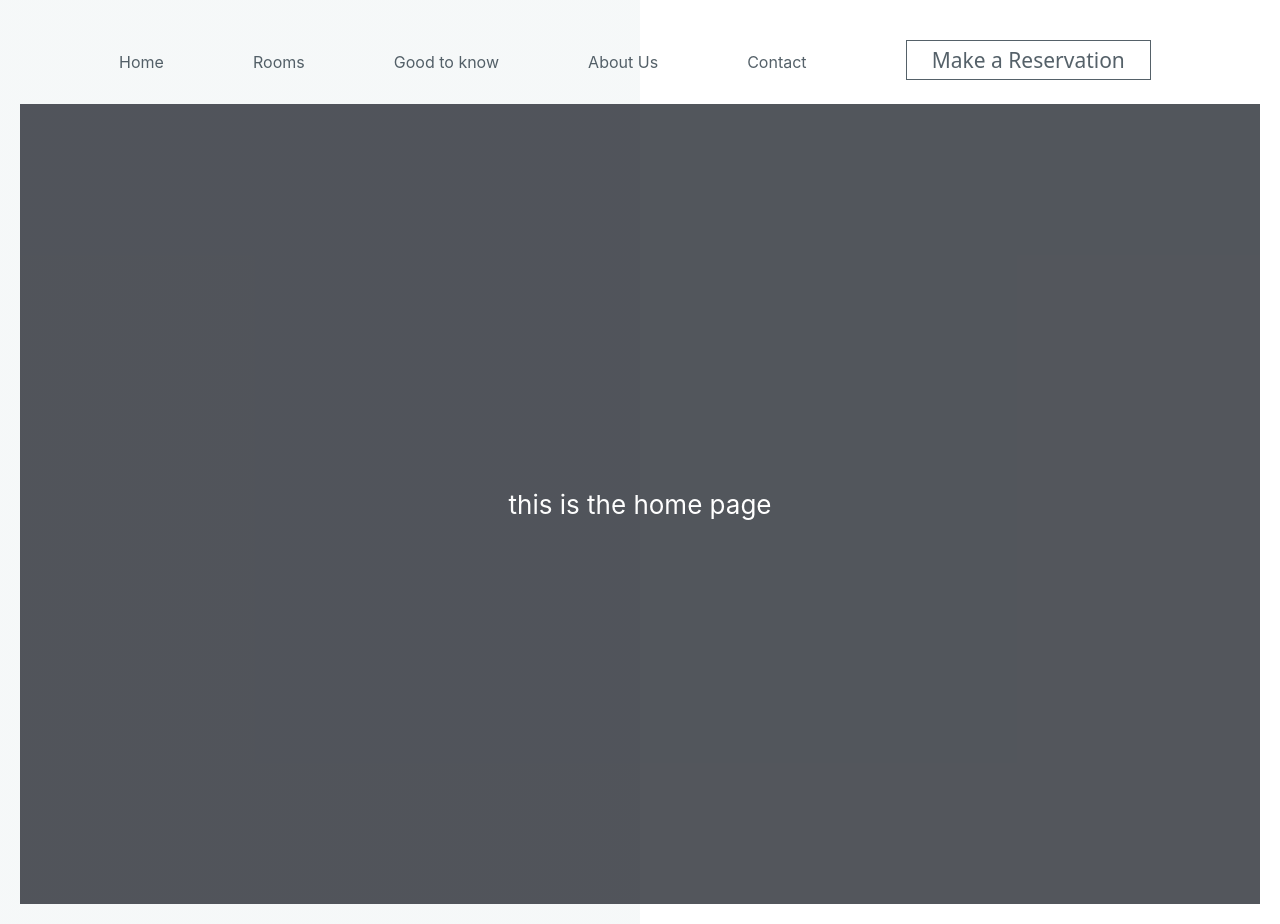
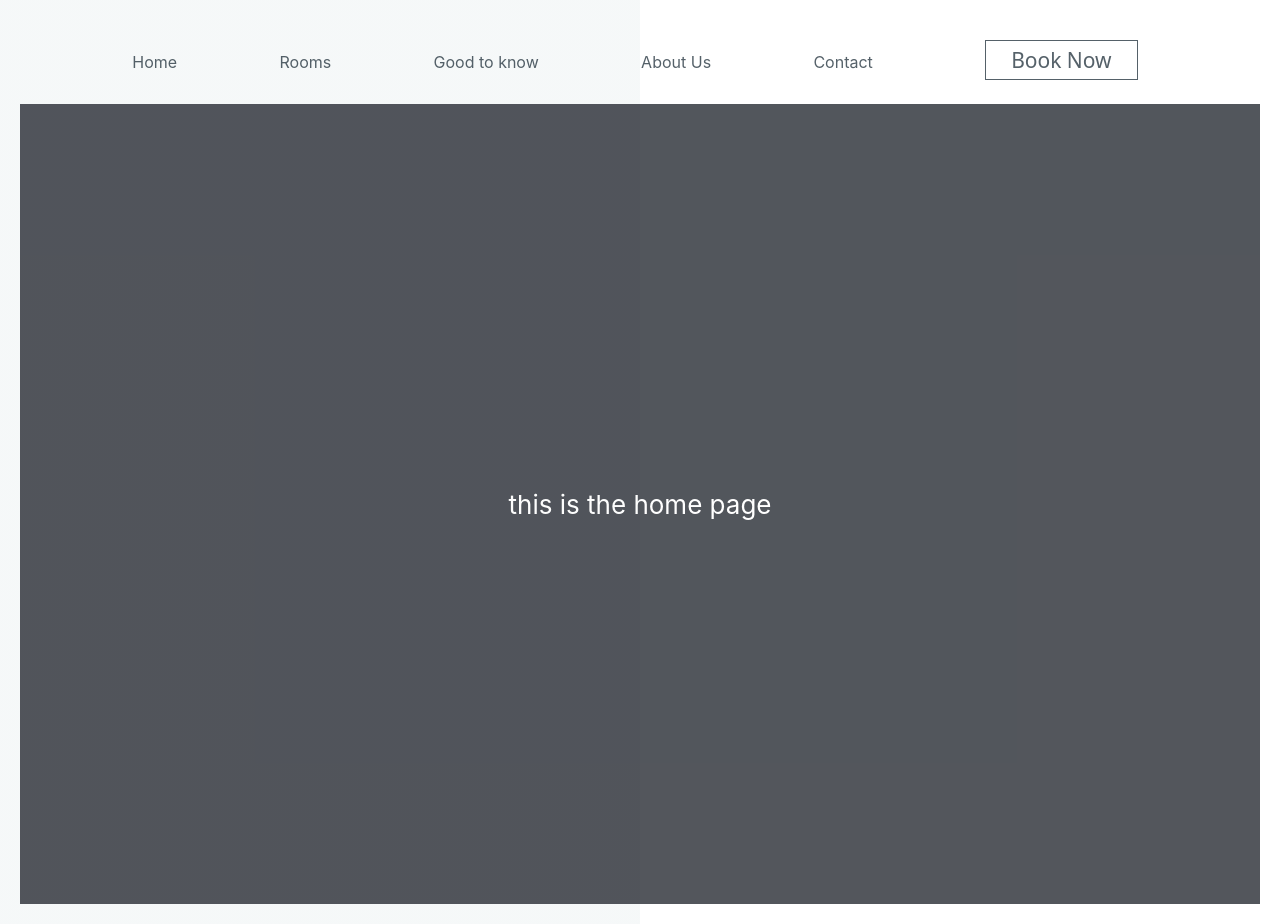
Before and after one commit to mitraws/Project-Barangay, a React (Create React App) app: page / in a window 1280 px wide. Built offline with nearby package versions, Linux system fonts and the light colour scheme.

Commit message:
changing the button

```diff
--- a/src/Components/Button/index.js
+++ b/src/Components/Button/index.js
@@ -4,7 +4,7 @@ import "./index.css";
 export default function index(props) {
   return (
     <div>
-      <button className="contact-right"> Make a Reservation </button>
+      <button className="contact-right">Book Now</button>
     </div>
   );
 }
```
Also changed, not shown: src/Images/logo.png (added).
